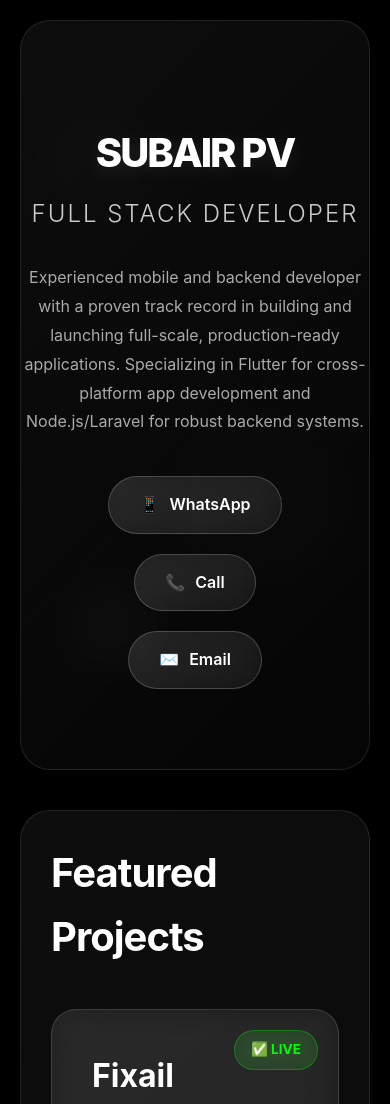
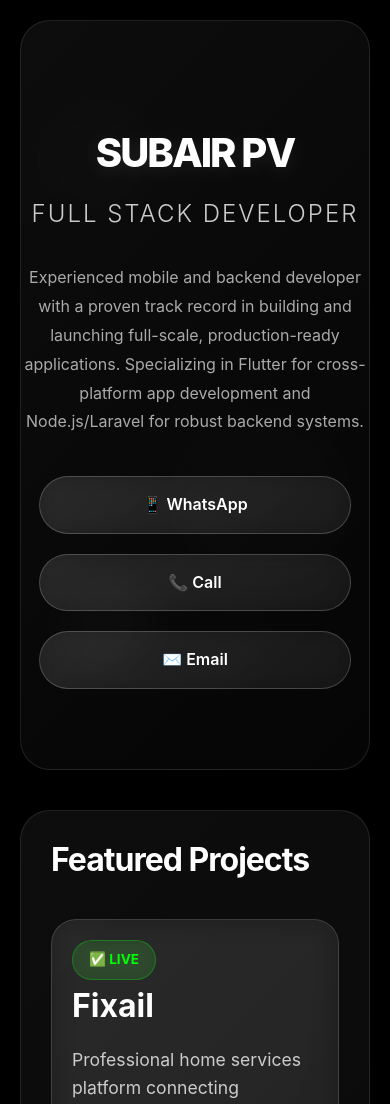
Before and after one commit to zubairRewo/Zubair_pv, a plain HTML site: page index.html in a window 390 px wide. Shown: the top 1104 px of the page. Drawn offline with Linux system fonts and the light colour scheme.

Commit message:
Update index.html

```diff
--- a/index.html
+++ b/index.html
@@ -128,6 +128,8 @@
             margin-bottom: 40px;
             font-weight: 700;
             letter-spacing: -1px;
+            line-height: 120%;
+
         }
 
         .projects-grid {
@@ -157,8 +159,9 @@
 
         .status-badge {
             position: absolute;
-            top: 20px;
-            right: 20px;
+            top: 31px;
+            right: 2px;
+            margin: 0 25px;
             padding: 8px 16px;
             border-radius: 25px;
             font-size: 0.85rem;
@@ -281,7 +284,8 @@
 
         .published-apps {
             display: grid;
-            grid-template-columns: repeat(auto-fit, minmax(350px, 1fr));
+            /* grid-template-columns: repeat(auto-fit, minmax(350px, 1fr)); */
+            grid-template-columns: 1fr 1fr;
             gap: 25px;
             margin-top: 30px;
         }
@@ -328,6 +332,13 @@
             .hero h1 {
                 font-size: 2.5rem;
             }
+            /* .app-category{
+                width: 71% !important;
+            } */
+
+       .published-apps {
+         grid-template-columns: 1fr;
+         }
 
             .hero p {
                 font-size: 1rem;
@@ -344,6 +355,12 @@
             .contact-buttons {
                 flex-direction: column;
                 align-items: center;
+                padding: 0px 18px 0px 18px;
+            }
+
+            .contact-btn {
+                width: 100%;
+                display: inline-block;
             }
         }
 
@@ -393,6 +410,22 @@
             0%, 100% { transform: translateY(0px) rotate(0deg); opacity: 0.3; }
             50% { transform: translateY(-30px) rotate(180deg); opacity: 0.6; }
         }
+
+        @media (max-width:537px) {
+            .status-badge {
+                position: static;
+                margin: 0px;
+                display: inline-block;
+            }
+            .project-card {
+                padding: 20px;
+            }
+            .section h2 {
+                font-size: 2rem;
+            }
+        }
+
+
     </style>
 </head>
 <body>
```
